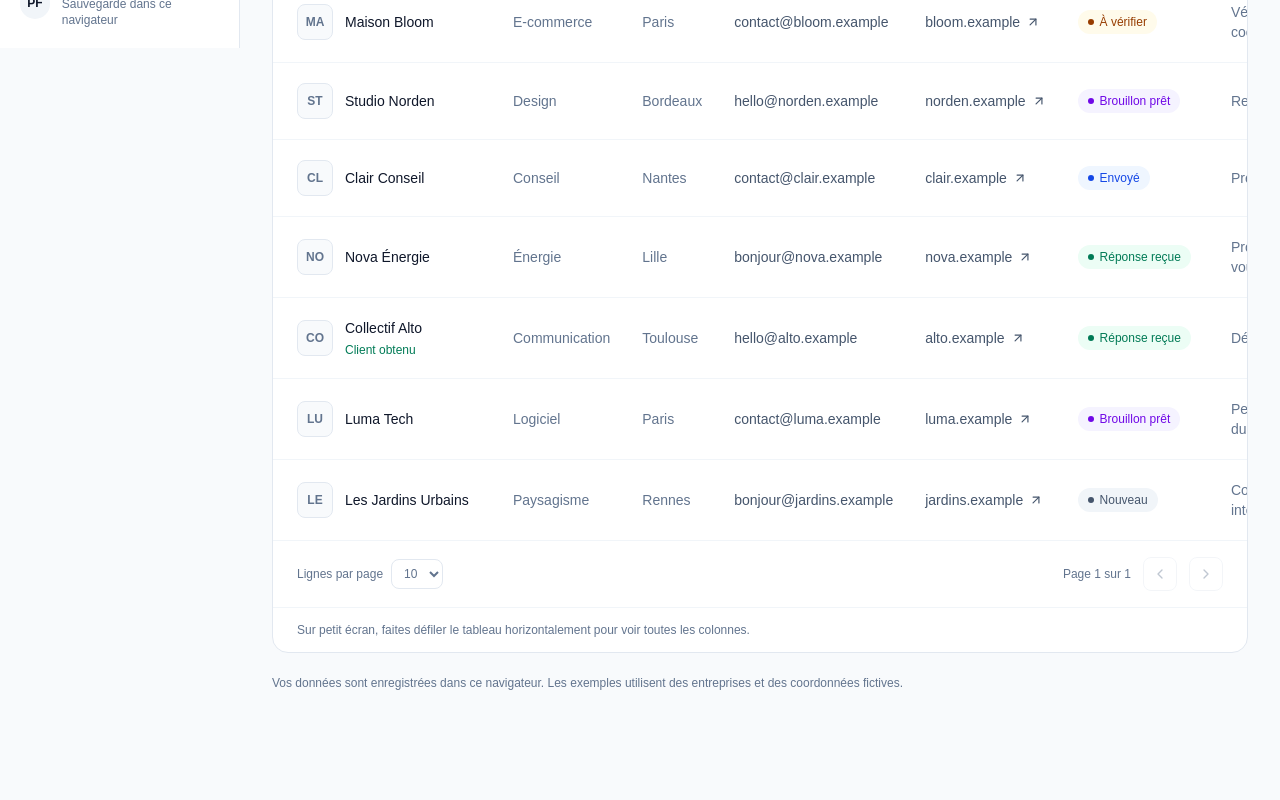
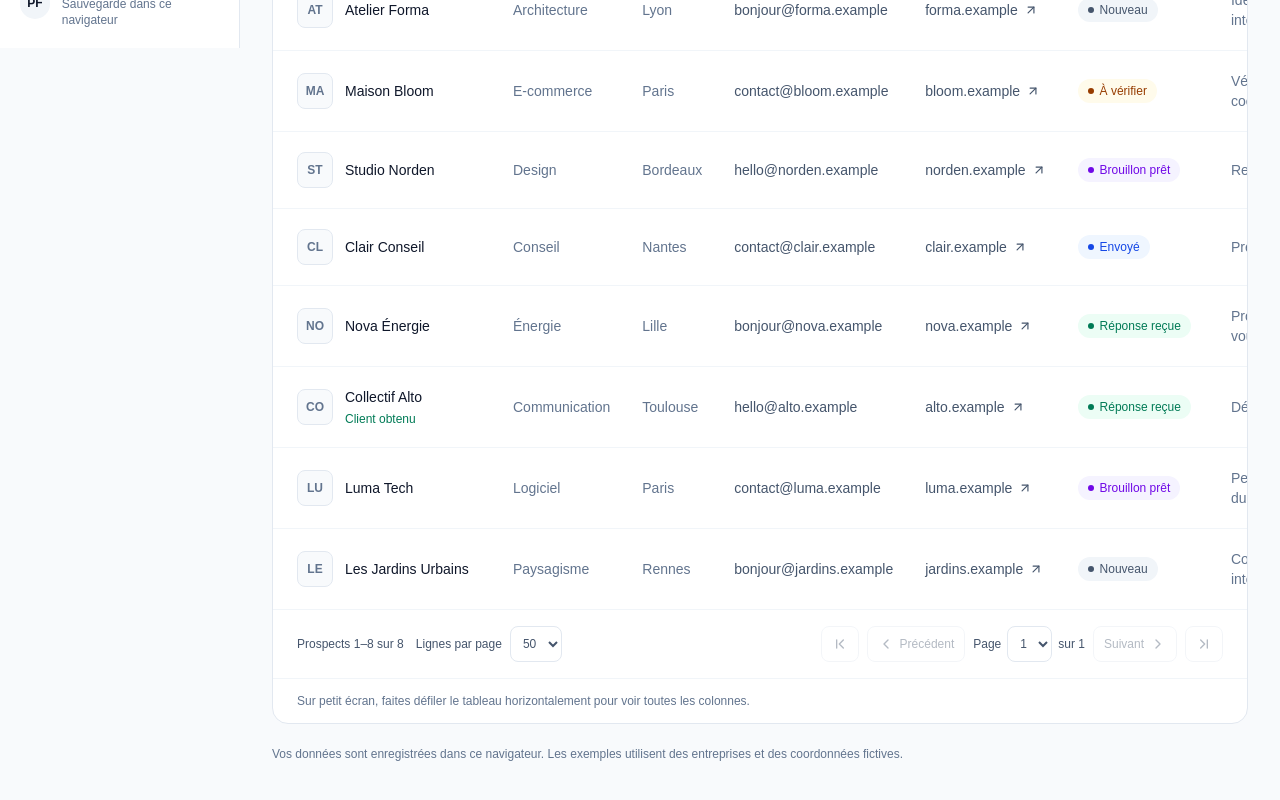
Before and after one commit to Noamzll/ProspectFlow, a Next.js app: page /prospects in a window 1280 px wide. Shown: the part 752-1552 px from the top of the page. Before the commit the page ends 1485 px from the top, so only its background shows below. Built offline with nearby package versions, Linux system fonts and the light colour scheme.

Commit message:
Rendre la pagination visible et afficher 50 prospects par page

```diff
--- /dev/null
+++ b/src/components/prospects-pagination.tsx
@@ -0,0 +1,49 @@
+"use client";
+
+import { useId } from "react";
+import { ChevronFirst, ChevronLast, ChevronLeft, ChevronRight } from "lucide-react";
+
+type PaginationProps = {
+  page: number;
+  pageSize: number;
+  total: number;
+  label: string;
+  onPageChange: (page: number) => void;
+  onPageSizeChange: (size: number) => void;
+};
+
+export function ProspectsPagination({ page, pageSize, total, label, onPageChange, onPageSizeChange }: PaginationProps) {
+  // Deux navigations partagent le même état, avec des identifiants distincts.
+  const id = useId();
+  const totalPages = Math.max(1, Math.ceil(total / pageSize));
+  const first = total === 0 ? 0 : (page - 1) * pageSize + 1;
+  const last = Math.min(page * pageSize, total);
+  const buttonClass = "inline-flex min-h-9 items-center justify-center gap-1.5 rounded-lg border border-slate-200 bg-white px-2.5 font-medium text-slate-600 hover:bg-slate-50 disabled:cursor-default disabled:opacity-40";
+
+  return (
+    <nav aria-label={label} className="flex flex-wrap items-center justify-between gap-3 border-t border-slate-100 px-5 py-4 text-xs text-slate-600 sm:px-6">
+      <div className="flex flex-wrap items-center gap-3">
+        <p role="status" aria-atomic="true" className="font-medium">Prospects {first}–{last} sur {total}</p>
+        <div className="flex items-center gap-2">
+          <label htmlFor={`${id}-size`}>Lignes par page</label>
+          <select id={`${id}-size`} value={pageSize} onChange={(event) => onPageSizeChange(Number(event.target.value))} className="min-h-9 rounded-lg border border-slate-200 bg-white px-2">
+            {[10, 25, 50].map((size) => <option key={size} value={size}>{size}</option>)}
+          </select>
+        </div>
+      </div>
+      <div className="flex flex-wrap items-center gap-2">
+        <button type="button" aria-label="Première page" disabled={page === 1} onClick={() => onPageChange(1)} className={buttonClass}><ChevronFirst className="size-4" aria-hidden="true" /></button>
+        <button type="button" disabled={page === 1} onClick={() => onPageChange(page - 1)} className={buttonClass}><ChevronLeft className="size-4" aria-hidden="true" />Précédent</button>
+        <div className="flex items-center gap-1.5">
+          <label htmlFor={`${id}-page`}>Page</label>
+          <select id={`${id}-page`} value={page} onChange={(event) => onPageChange(Number(event.target.value))} className="min-h-9 rounded-lg border border-slate-200 bg-white px-2">
+            {Array.from({ length: totalPages }, (_, index) => index + 1).map((number) => <option key={number} value={number}>{number}</option>)}
+          </select>
+          <span>sur {totalPages}</span>
+        </div>
+        <button type="button" disabled={page === totalPages} onClick={() => onPageChange(page + 1)} className={buttonClass}>Suivant<ChevronRight className="size-4" aria-hidden="true" /></button>
+        <button type="button" aria-label="Dernière page" disabled={page === totalPages} onClick={() => onPageChange(totalPages)} className={buttonClass}><ChevronLast className="size-4" aria-hidden="true" /></button>
+      </div>
+    </nav>
+  );
+}
--- a/src/components/prospects-table.tsx
+++ b/src/components/prospects-table.tsx
@@ -1,8 +1,9 @@
 "use client";
 
-import { useState } from "react";
+import { useRef, useState } from "react";
 import Link from "next/link";
-import { ArrowDown, ArrowUp, ArrowUpDown, ArrowUpRight, ChevronLeft, ChevronRight, Pencil, RotateCcw, Search, Trash2, Users } from "lucide-react";
+import { ArrowDown, ArrowUp, ArrowUpDown, ArrowUpRight, Pencil, RotateCcw, Search, Trash2, Users } from "lucide-react";
+import { ProspectsPagination } from "@/components/prospects-pagination";
 import { StatusBadge } from "@/components/status-badge";
 import { ProspectForm } from "@/components/prospect-form";
 import { DeleteProspectDialog } from "@/components/delete-prospect-dialog";
@@ -23,6 +24,7 @@ const columns: { key: SortKey; label: string }[] = [
 ];
 
 const statuses = prospectStatuses;
+const DEFAULT_PAGE_SIZE = 50;
 const controlClass = "h-10 w-full min-w-0 rounded-lg border border-slate-200 bg-white px-3 text-sm text-slate-700 placeholder:text-slate-400 focus-visible:outline-2 focus-visible:outline-offset-2 focus-visible:outline-indigo-600";
 
 // « Énergie » et « energie » deviennent comparables pour la recherche.
@@ -38,14 +40,15 @@ export function ProspectsTable({ prospects }: { prospects: Prospect[] }) {
   const [sort, setSort] = useState<Sort | null>(null);
   const [clientFilter, setClientFilter] = useState("");
   const [page, setPage] = useState(1);
-  const [pageSize, setPageSize] = useState(10);
+  const [pageSize, setPageSize] = useState(DEFAULT_PAGE_SIZE);
+  const paginationTop = useRef<HTMLDivElement>(null);
   const [editing, setEditing] = useState<Prospect | null>(null);
   const [deleting, setDeleting] = useState<Prospect | null>(null);
 
   const sectors = [...new Set(prospects.map((p) => p.sector))].sort((a, b) => a.localeCompare(b, "fr"));
   const cities = [...new Set(prospects.map((p) => p.city))].sort((a, b) => a.localeCompare(b, "fr"));
   const words = normalize(query).split(/\s+/).filter(Boolean);
-  const hasChanges = Boolean(query || status || sector || city || clientFilter || sort || page !== 1 || pageSize !== 10);
+  const hasChanges = Boolean(query || status || sector || city || clientFilter || sort || page !== 1 || pageSize !== DEFAULT_PAGE_SIZE);
 
   // filter produit un nouveau tableau : sort ne modifie pas les données reçues.
   const visibleProspects = prospects
@@ -73,6 +76,24 @@ export function ProspectsTable({ prospects }: { prospects: Prospect[] }) {
   const currentPage = Math.min(page, totalPages);
   const pageProspects = visibleProspects.slice((currentPage - 1) * pageSize, currentPage * pageSize);
 
+  function changePage(nextPage: number) {
+    setPage(nextPage);
+    paginationTop.current?.scrollIntoView({ block: "start" });
+  }
+
+  function changePageSize(size: number) {
+    setPageSize(size);
+    changePage(1);
+  }
+
+  const paginationProps = {
+    page: currentPage,
+    pageSize,
+    total: visibleProspects.length,
+    onPageChange: changePage,
+    onPageSizeChange: changePageSize,
+  };
+
   function toggleSort(key: SortKey) {
     setPage(1);
     setSort((current) => ({
@@ -89,7 +110,7 @@ export function ProspectsTable({ prospects }: { prospects: Prospect[] }) {
     setSort(null);
     setClientFilter("");
     setPage(1);
-    setPageSize(10);
+    setPageSize(DEFAULT_PAGE_SIZE);
   }
 
   return (
@@ -146,6 +167,10 @@ export function ProspectsTable({ prospects }: { prospects: Prospect[] }) {
           <RotateCcw className="size-4" aria-hidden="true" />Réinitialiser
         </button>
         </div>
+      </div>
+
+      <div ref={paginationTop} className="scroll-mt-4">
+        <ProspectsPagination {...paginationProps} label="Pagination des prospects en haut du tableau" />
       </div>
 
       {/* Le tableau défile dans son conteneur sans élargir toute la page. */}
@@ -230,19 +255,7 @@ export function ProspectsTable({ prospects }: { prospects: Prospect[] }) {
           </tbody>
         </table>
       </div>
-      <div className="flex flex-wrap items-center justify-between gap-4 border-t border-slate-100 px-6 py-4 text-xs text-slate-500">
-        <div className="flex items-center gap-2">
-          <label htmlFor="prospect-page-size">Lignes par page</label>
-          <select id="prospect-page-size" value={pageSize} onChange={(event) => { setPageSize(Number(event.target.value)); setPage(1); }} className="rounded-lg border border-slate-200 bg-white px-2 py-1.5">
-            {[10, 25, 50].map((size) => <option key={size} value={size}>{size}</option>)}
-          </select>
-        </div>
-        <div className="flex items-center gap-3">
-          <span>Page {currentPage} sur {totalPages}</span>
-          <button type="button" aria-label="Page précédente" disabled={currentPage === 1} onClick={() => setPage(currentPage - 1)} className="rounded-lg border border-slate-200 p-2 disabled:opacity-40"><ChevronLeft className="size-4" aria-hidden="true" /></button>
-          <button type="button" aria-label="Page suivante" disabled={currentPage === totalPages} onClick={() => setPage(currentPage + 1)} className="rounded-lg border border-slate-200 p-2 disabled:opacity-40"><ChevronRight className="size-4" aria-hidden="true" /></button>
-        </div>
-      </div>
+      <ProspectsPagination {...paginationProps} label="Pagination des prospects en bas du tableau" />
       <p className="border-t border-slate-100 px-6 py-3 text-xs leading-5 text-slate-500">
         Sur petit écran, faites défiler le tableau horizontalement pour voir toutes les colonnes.
       </p>
```
Also changed, not shown: 1 other file (tests, documents, lock files or other folders).
